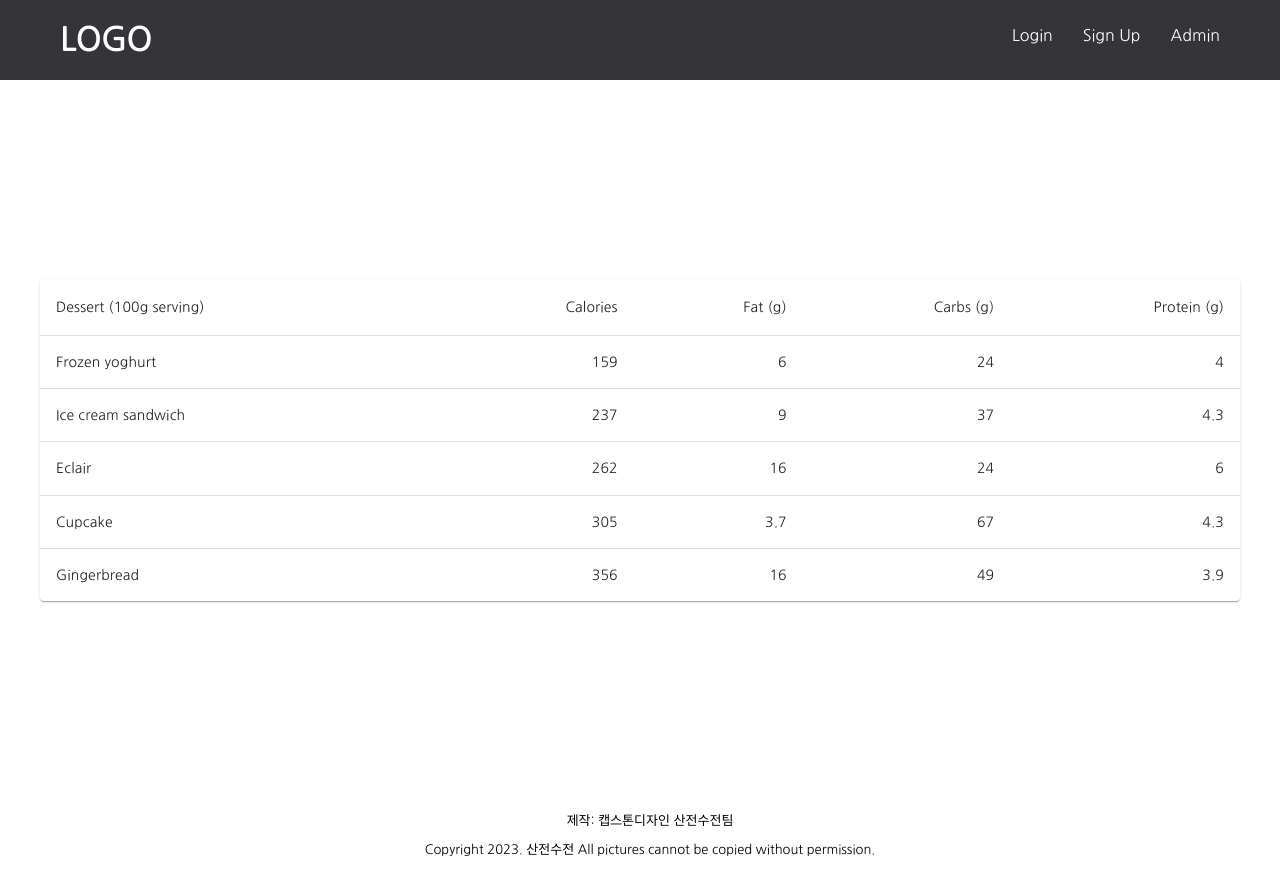
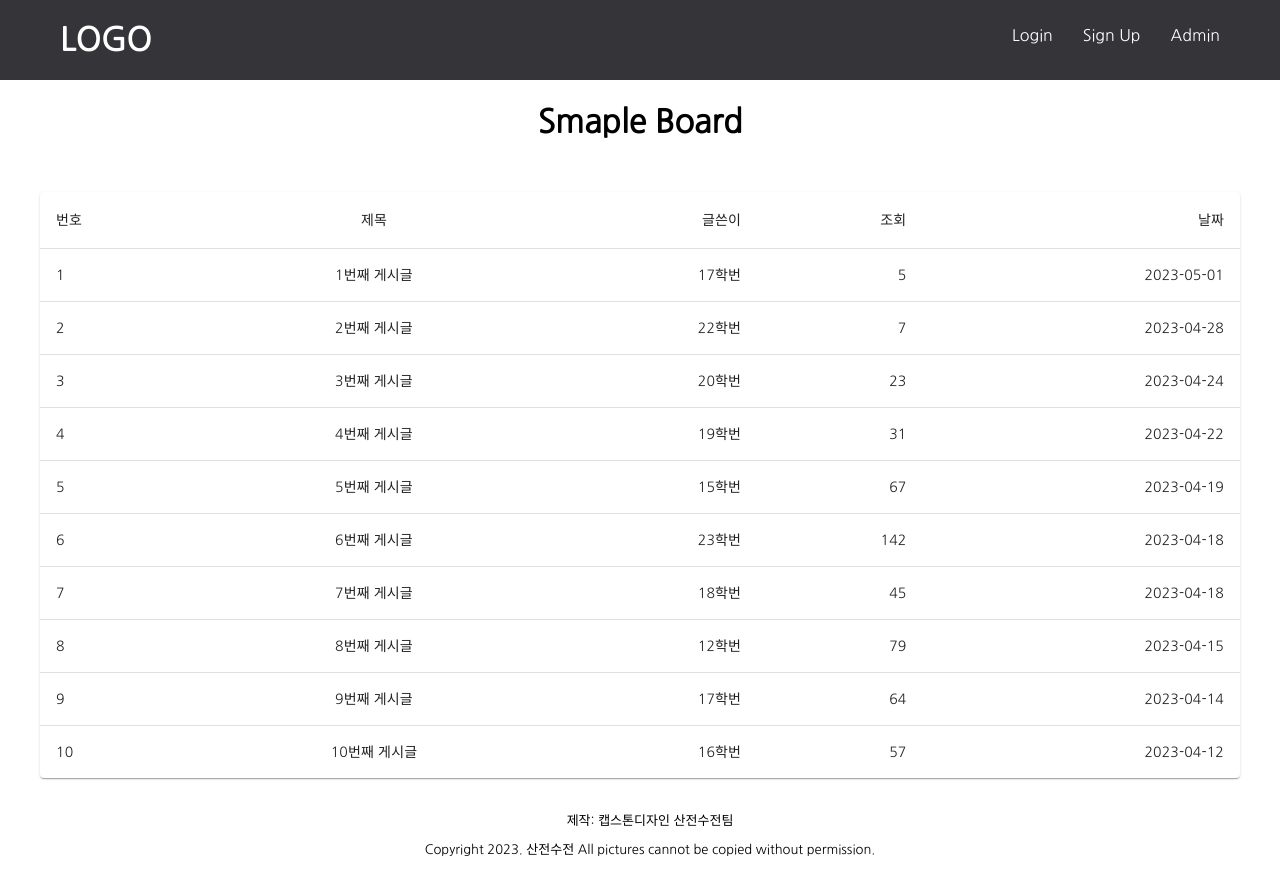
Before and after one commit to sanjeonsujeon/frontEnd, a React (Create React App) app in the folder Dufs-FrontEnd/: page /board in a window 1280 px wide. Built offline with nearby package versions, Linux system fonts and the light colour scheme.

Commit message:
sample board 구현

```diff
--- a/Dufs-FrontEnd/src/pages/Board.jsx
+++ b/Dufs-FrontEnd/src/pages/Board.jsx
@@ -12,43 +12,46 @@ import TableRow from '@mui/material/TableRow';
 import Paper from '@mui/material/Paper';
 
 
-function createData(name, calories, fat, carbs, protein) {
-	return { name, calories, fat, carbs, protein };
+function createData(number, title, name, view, date) {
+	return { number, title, name, view, date };
   }
 
   const rows = [
-	createData('Frozen yoghurt', 159, 6.0, 24, 4.0),
-	createData('Ice cream sandwich', 237, 9.0, 37, 4.3),
-	createData('Eclair', 262, 16.0, 24, 6.0),
-	createData('Cupcake', 305, 3.7, 67, 4.3),
-	createData('Gingerbread', 356, 16.0, 49, 3.9),
+	createData(1,'1번째 게시글','17학번',5,'2023-05-01'),
+	createData(2,'2번째 게시글','22학번',7,'2023-04-28'),
+	createData(3,'3번째 게시글','20학번',23,'2023-04-24'),
+	createData(4,'4번째 게시글','19학번',31,'2023-04-22'),
+	createData(5,'5번째 게시글','15학번',67,'2023-04-19'),
+	createData(6,'6번째 게시글','23학번',142,'2023-04-18'),
+	createData(7,'7번째 게시글','18학번',45,'2023-04-18'),
+	createData(8,'8번째 게시글','12학번',79,'2023-04-15'),
+	createData(9,'9번째 게시글','17학번',64,'2023-04-14'),
+	createData(10,'10번째 게시글','16학번',57,'2023-04-12'),
   ];
 
-const SubContent = styled.div`
-	display: flex;
+  const BoardContent = styled.div`
+	display: inline-block;
 	width: 100%;
-    margin: auto;
+	max-width: 1200px;
+`
+const H1_Title = styled.h1`
+	margin: 0 0 50px 0;
 `
 
 const Board = (props) => {
-
-    const navigate = useNavigate();
-
-    const play = () => {
-        navigate('/sub');
-    };
-
 	return (
 		<>
+			<BoardContent>
+			<H1_Title>Smaple Board</H1_Title>
 			<TableContainer component={Paper}>
-				<Table sx={{ minWidth: 650 }} aria-label="simple table">
+				<Table sx={{ minWidth: 650 }} aria-label="Smaple Board">
 					<TableHead>
 						<TableRow>
-							<TableCell>Dessert (100g serving)</TableCell>
-							<TableCell align="right">Calories</TableCell>
-							<TableCell align="right">Fat&nbsp;(g)</TableCell>
-							<TableCell align="right">Carbs&nbsp;(g)</TableCell>
-							<TableCell align="right">Protein&nbsp;(g)</TableCell>
+							<TableCell align="left">번호</TableCell>
+							<TableCell align="center">제목</TableCell>
+							<TableCell align="right">글쓴이</TableCell>
+							<TableCell align="right">조회</TableCell>
+							<TableCell align="right">날짜</TableCell>
 						</TableRow>
 					</TableHead>
 					<TableBody>
@@ -57,18 +60,17 @@ const Board = (props) => {
 							key={row.name}
 							sx={{ '&:last-child td, &:last-child th': { border: 0 } }}
 							>
-							<TableCell component="th" scope="row">
-								{row.name}
-							</TableCell>
-							<TableCell align="right">{row.calories}</TableCell>
-							<TableCell align="right">{row.fat}</TableCell>
-							<TableCell align="right">{row.carbs}</TableCell>
-							<TableCell align="right">{row.protein}</TableCell>
+							<TableCell component="th" scope="row">{row.number}</TableCell>
+							<TableCell align="center">{row.title}</TableCell>
+							<TableCell align="right">{row.name}</TableCell>
+							<TableCell align="right">{row.view}</TableCell>
+							<TableCell align="right">{row.date}</TableCell>
 							</TableRow>
 						))}
 					</TableBody>
 				</Table>
 			</TableContainer>
+			</BoardContent>
 		</>
 	);
 };
```
